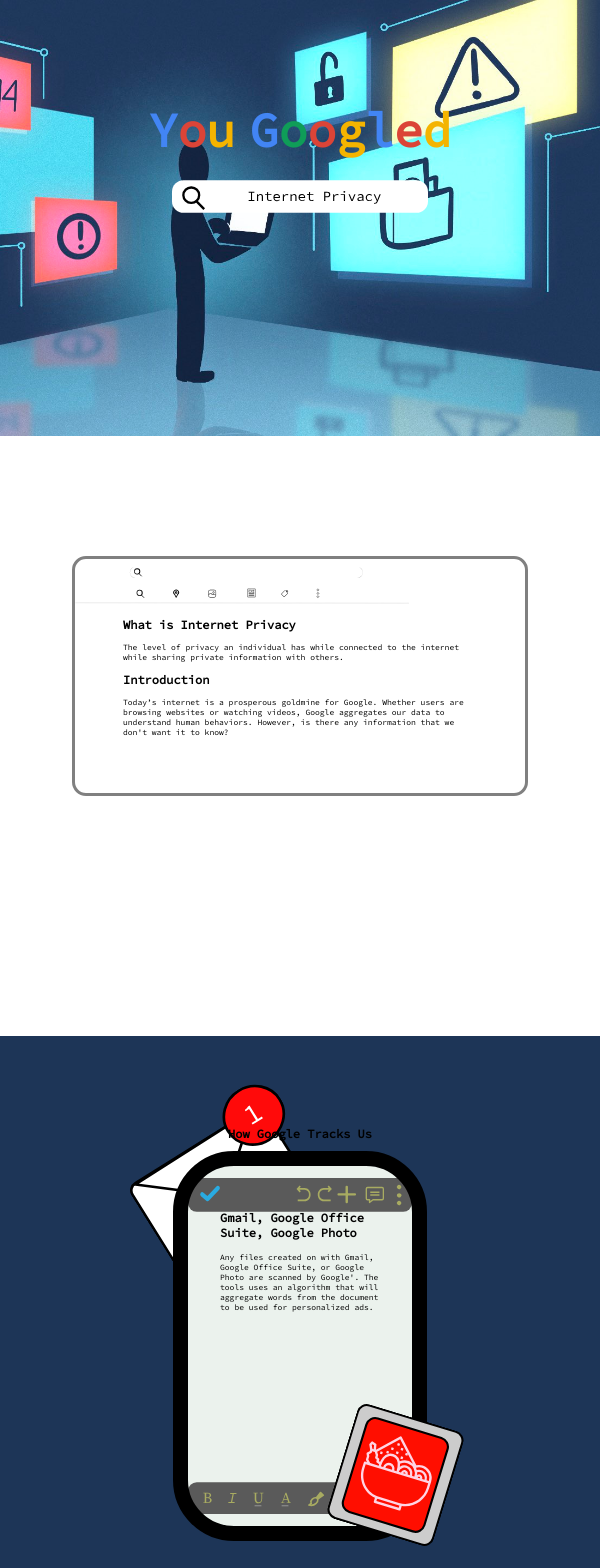
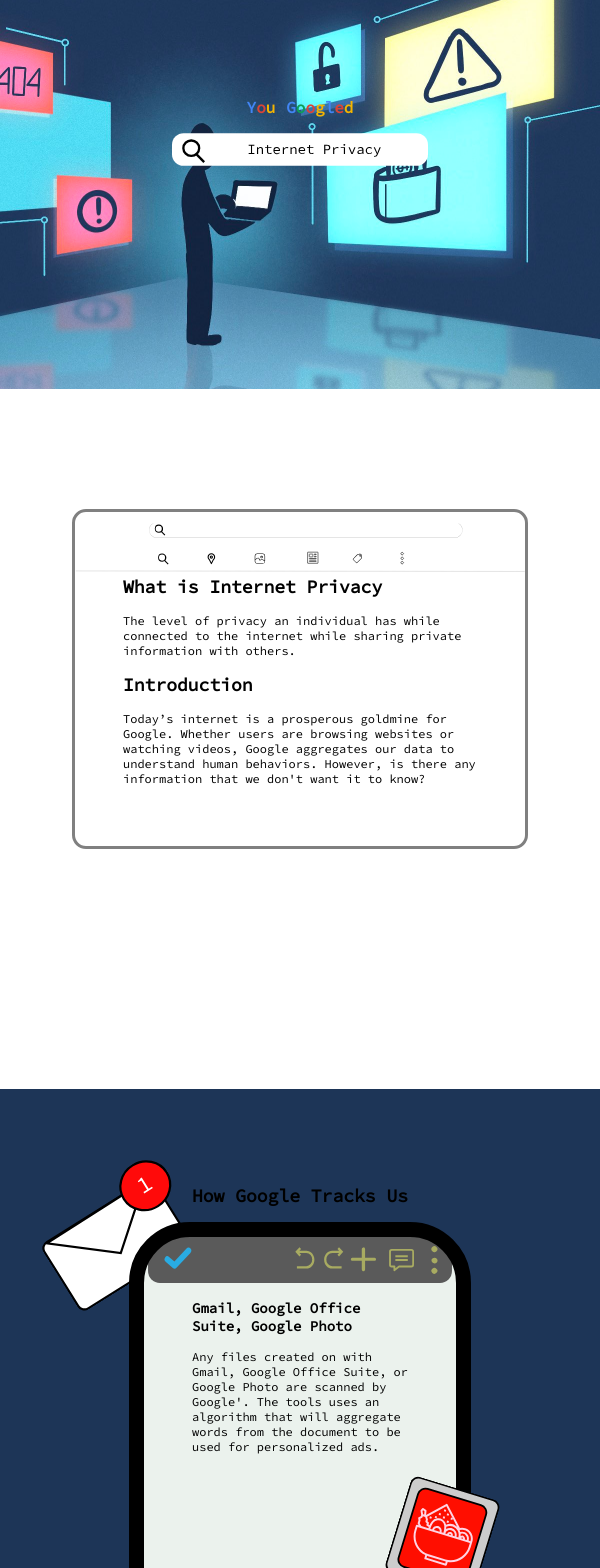
Before and after one commit to Greashun/YouGoogled, a Next.js app: page / in a window 600 px wide. Shown: the top 1568 px of the page. Built offline with nearby package versions, Linux system fonts and the light colour scheme.

Commit message:
update media queries

```diff
--- a/pages/index.js
+++ b/pages/index.js
@@ -147,7 +147,7 @@
       <section className={styles.videoSection}>
         <div className={styles.videoTube}>
           <div className={styles.videoSpace}></div>
-          <div>
+          <div className={styles.videText}>
             <h2>Digital Security and Your Data</h2>
             <p>
               Between 2012 - 2017{" "}
--- a/styles/Home.module.css
+++ b/styles/Home.module.css
@@ -77,20 +77,6 @@
   margin-top: 10vh;
 }
 
-.docSection {
-  background-image: url("/img/google-docs.svg");
-  background-position: 50%;
-  background-color: #ebf2ed;
-  background-size: contain;
-  background-repeat: no-repeat;
-  max-width: 380px;
-  height: 62vh;
-  padding: 6rem;
-  margin-bottom: 10vh;
-  border: 15px solid black;
-  border-radius: 61px;
-}
-
 .emailIcon,
 .ramenIcon,
 .cookieOneIcon,
@@ -145,6 +131,20 @@
   margin-left: -49vh;
 }
 
+.docSection {
+  background-image: url("/img/google-docs.svg");
+  background-position: 50%;
+  background-color: #ebf2ed;
+  background-size: contain;
+  background-repeat: no-repeat;
+  max-width: 380px;
+  height: 57vh;
+  padding: 6rem;
+  margin-bottom: 10vh;
+  border: 15px solid black;
+  border-radius: 61px;
+}
+
 .browserSection {
   background-image: url("/img/browser.svg");
   background-position: 50%;
@@ -152,7 +152,7 @@
   background-size: contain;
   background-repeat: no-repeat;
   max-width: 380px;
-  height: 62vh;
+  height: 57vh;
   padding: 6rem;
   margin-bottom: 10vh;
   border: 15px solid black;
@@ -241,187 +241,18 @@
   border-radius: 28px;
 }
 
-@media screen and (min-width: 600px) and (max-width: 800px) {
+@media screen and (min-width: 320px) and (max-width: 480px) {
   .content {
-    display: flex;
-    flex-direction: column;
-    width: 100%;
-  }
-  .colorBlue {
-    color: #4285f4;
-    font-size: 3em;
+    font-size: 10px;
   }
 
-  .colorRed {
-    color: #db4437;
-    font-size: 3em;
+  .colorBlue,
+  .colorGreen,
+  .colorRed,
+  .colorYellow {
+    font-size: 1rem;
   }
 
-  .colorYellow {
-    color: #f4b400;
-    font-size: 3em;
-  }
-
-  .colorGreen {
-    color: #0f9d58;
-    font-size: 3em;
-  }
-  .searchBarTitle {
-  }
-}
-@media screen and (min-width: 375px) and (max-width: 600px) {
-  .content {
-    display: flex;
-    flex-direction: column;
-    width: 100%;
-  }
-  .colorBlue {
-    color: #4285f4;
-    font-size: 2em;
-  }
-
-  .colorRed {
-    color: #db4437;
-    font-size: 2em;
-  }
-
-  .colorYellow {
-    color: #f4b400;
-    font-size: 2em;
-  }
-
-  .colorGreen {
-    color: #0f9d58;
-    font-size: 2em;
-  }
-  .searchBarTitle {
-  }
-}
-@media screen and (min-width: 600px) and (max-width: 800px) {
-  .content {
-    display: flex;
-    flex-direction: column;
-    width: 100%;
-  }
-  .colorBlue {
-    color: #4285f4;
-    font-size: 3em;
-  }
-
-  .colorRed {
-    color: #db4437;
-    font-size: 3em;
-  }
-
-  .colorYellow {
-    color: #f4b400;
-    font-size: 3em;
-  }
-
-  .colorGreen {
-    color: #0f9d58;
-    font-size: 3em;
-  }
-  .searchBarSection {
-    /*height: 16vh;
-    padding: 1rem 13rem 1rem;*/
-
-    width: 100%;
-  }
-  .searchResultText {
-    width: 55%;
-    padding: 7rem;
-    margin-bottom: 25vh;
-    /*background-image: url("/img/search-result.svg");
-    background-size: contain;
-    background-repeat: no-repeat;*/
-  }
-
-  .slideText {
-    padding: 6rem;
-  }
-
-  .videoTube {
-    padding: 1rem;
-  }
-
-  .finalSectionText {
-    padding: 2rem;
-  }
-
-  .emailIcon,
-  .ramenIcon,
-  .cookieOneIcon,
-  .cookieTwoIcon,
-  .pinIcon,
-  .ticketsIcon {
-    /*background-image: url("/img/cookie-1.svg");*/
-    height: 210px;
-    position: absolute;
-  }
-
-  .emailIcon {
-    margin-left: -33vh;
-  }
-
-  .ramenIcon {
-    margin-top: 33vh;
-    margin-left: 5vh;
-  }
-
-  .cookieOneIcon {
-    margin-top: -3vh;
-    margin-left: 5vh;
-  }
-
-  .cookieTwoIcon {
-    margin-left: -34vh;
-  }
-
-  .pinIcon {
-    margin-top: 35vh;
-    margin-left: 5vh;
-  }
-
-  .ticketsIcon {
-    margin-top: -3vh;
-    margin-left: -33vh;
-  }
-}
-@media (min-width: 375px) and (max-width: 600px) {
-  .content {
-    display: flex;
-    flex-direction: column;
-    width: 100%;
-  }
-  .colorBlue {
-    color: #4285f4;
-    font-size: 2em;
-  }
-
-  .colorRed {
-    color: #db4437;
-    font-size: 2em;
-  }
-
-  .colorYellow {
-    color: #f4b400;
-    font-size: 2em;
-  }
-
-  .colorGreen {
-    color: #0f9d58;
-    font-size: 2em;
-  }
-  .searchBarTitle {
-  }
-  .searchBarSection {
-    width: 100%;
-    background-image: url(/img/main.jpg);
-    background-size: cover;
-    background-repeat: no-repeat;
-    background-position: center;
-  }
   .searchResultText {
     width: 59%;
     padding: 3rem;
@@ -435,36 +266,146 @@
   .docSection,
   .browserSection,
   .mapSection {
-    height: 37vh;
+    height: 28vh;
     padding: 2rem;
     margin-bottom: 20.5vw;
-    max-width: 20vh;
+    max-width: 17vh;
   }
 
   .slideSection {
-    height: 50vh;
+    height: 44vh;
   }
 
   .slideText {
-    padding: 3rem;
+    padding: 2.5rem;
+    font-size: 7px;
   }
 
   .videoSection {
-    height: 68vh;
+    height: 38vh;
     padding: 3rem 9rem 4rem;
     margin-bottom: 2vh;
   }
 
   .videoTube {
+    padding: 2rem;
+  }
+
+  .videoSpace {
+    height: 24vh;
+  }
+
+  .videoText {
+    max-width: 60vw;
+  }
+  .finalSectionText {
+    width: 18vh;
+    padding: 3rem;
+  }
+
+  .emailIcon,
+  .ramenIcon,
+  .cookieOneIcon,
+  .cookieTwoIcon,
+  .pinIcon,
+  .ticketsIcon {
+    height: 45px;
+  }
+
+  .emailIcon {
+    margin-top: -2vh;
+    margin-left: -14vh;
+  }
+
+  .ramenIcon {
+    margin-top: 19vh;
+    margin-left: 9vh;
+  }
+
+  .cookieOneIcon {
+    margin-top: -1vh;
+    margin-left: 9vh;
+  }
+
+  .cookieTwoIcon {
+    margin-top: 38vh;
+    margin-left: -17vh;
+  }
+
+  .pinIcon {
+    margin-top: 24vh;
+    margin-left: 9vh;
+  }
+
+  .ticketsIcon {
+    margin-top: -3vh;
+    margin-left: -12vh;
+  }
+}
+
+@media screen and (min-width: 481px) and (max-width: 768px) {
+  .content {
+    font-size: 12px;
+  }
+
+  .colorBlue,
+  .colorGreen,
+  .colorRed,
+  .colorYellow {
+    font-size: 1rem;
+  }
+
+  .searchResultText {
+    width: 59%;
+    padding: 3rem;
+    margin-bottom: 25vh;
+  }
+
+  .searchBarText {
+    padding: 8rem;
+  }
+
+  .docSection,
+  .browserSection,
+  .mapSection {
+    height: 45vh;
+    padding: 3rem;
+    margin-bottom: 20.5vw;
+    max-width: 27vh;
+  }
+
+  .slideSection {
+    height: 46vh;
+  }
+
+  .slideText {
     padding: 4rem;
   }
 
-  .videoSpace {
-    height: 17vh;
+  .slideText > h2 {
+    font-size: 16px;
   }
 
+  .videoSection {
+    height: 85vh;
+    padding: 3rem 9rem 4rem;
+    margin-bottom: 2vh;
+  }
+
+  .videoTube {
+    padding: 1rem;
+    max-width: 415px;
+  }
+
+  .videoSpace {
+    height: 28vh;
+  }
+
+  .videoText {
+    max-width: 60vw;
+  }
   .finalSectionText {
-    width: 18vh;
+    width: 28vh;
     padding: 4rem;
   }
 
@@ -474,29 +415,127 @@
   .cookieTwoIcon,
   .pinIcon,
   .ticketsIcon {
-    /*background-image: url("/img/cookie-1.svg");*/
-    height: 120px;
-    position: absolute;
+    height: 100px;
   }
 
   .emailIcon {
     margin-top: -5vh;
-    margin-left: -21vh;
+    margin-left: -32vh;
   }
 
   .ramenIcon {
     margin-top: 33vh;
-    margin-left: 5vh;
+    margin-left: 12vh;
   }
 
   .cookieOneIcon {
     margin-top: -3vh;
-    margin-left: 5vh;
+    margin-left: 11vh;
   }
 
   .cookieTwoIcon {
     margin-top: 38vh;
-    margin-left: -17vh;
+    margin-left: -29vh;
+  }
+
+  .pinIcon {
+    margin-top: 33vh;
+    margin-left: 13vh;
+  }
+
+  .ticketsIcon {
+    margin-top: -8vh;
+    margin-left: -27vh;
+  }
+}
+
+@media screen and (min-width: 769px) and (max-width: 1024px) {
+  .colorBlue,
+  .colorGreen,
+  .colorRed,
+  .colorYellow {
+    font-size: 1rem;
+  }
+
+  .searchResultText {
+    padding: 7rem;
+  }
+
+  .searchBarText {
+    padding: 8rem;
+  }
+
+  .docSection,
+  .browserSection,
+  .mapSection {
+    height: 50vh;
+    padding: 5rem;
+    margin-bottom: 20.5vw;
+    max-width: 29vh;
+  }
+
+  .slideSection {
+    height: 65vh;
+  }
+
+  .slideText {
+    padding: 9rem;
+  }
+
+  .videoSection {
+    height: 105vh;
+    padding: 3rem 9rem 4rem;
+    margin-bottom: 2vh;
+  }
+
+  .videoTube {
+    padding: 5rem;
+  }
+
+  .videoSpace {
+    height: 36vh;
+  }
+
+  .videoText {
+    max-width: 60vw;
+  }
+
+  .finalSection {
+    padding: 6rem;
+  }
+
+  .finalSectionText {
+    width: 55vh;
+    padding: 4rem;
+  }
+
+  .emailIcon,
+  .ramenIcon,
+  .cookieOneIcon,
+  .cookieTwoIcon,
+  .pinIcon,
+  .ticketsIcon {
+    height: 220px;
+  }
+
+  .emailIcon {
+    margin-top: -5vh;
+    margin-left: -43vh;
+  }
+
+  .ramenIcon {
+    margin-top: 33vh;
+    margin-left: 16vh;
+  }
+
+  .cookieOneIcon {
+    margin-top: -3vh;
+    margin-left: 11vh;
+  }
+
+  .cookieTwoIcon {
+    margin-top: 38vh;
+    margin-left: -39vh;
   }
 
   .pinIcon {
@@ -509,3 +548,107 @@
     margin-left: -17vh;
   }
 }
+
+@media screen and (min-width: 1025px) and (max-width: 1200px) {
+  .colorBlue,
+  .colorGreen,
+  .colorRed,
+  .colorYellow {
+    font-size: 5rem;
+  }
+
+  .searchResultText {
+    padding: 10rem;
+    /*margin-bottom: 10vh;*/
+  }
+
+  .searchBarText {
+    padding: 8rem;
+  }
+
+  .docSection,
+  .browserSection,
+  .mapSection {
+    height: 46vh;
+    padding: 6rem;
+    margin-bottom: 20.5vw;
+    max-width: 26vh;
+  }
+
+  .slideSection {
+    height: 72vh;
+  }
+
+  .slideText {
+    padding: 15rem;
+  }
+
+  .videoSection {
+    height: 110vh;
+    padding: 3rem 9rem 4rem;
+    margin-bottom: 2vh;
+  }
+
+  .videoTube {
+    padding: 5rem;
+  }
+
+  .videoSpace {
+    height: 38vh;
+  }
+
+  .videoText {
+    max-width: 60vw;
+  }
+  .finalSectionText {
+    width: 18vh;
+    padding: 4rem;
+  }
+
+  .emailIcon,
+  .ramenIcon,
+  .cookieOneIcon,
+  .cookieTwoIcon,
+  .pinIcon,
+  .ticketsIcon {
+    height: 212px;
+  }
+
+  .emailIcon {
+    margin-top: -10vh;
+    margin-left: -43vh;
+  }
+
+  .ramenIcon {
+    margin-top: 33vh;
+    margin-left: 14vh;
+  }
+
+  .cookieOneIcon {
+    margin-top: -3vh;
+    margin-left: 11vh;
+  }
+
+  .cookieTwoIcon {
+    margin-top: 38vh;
+    margin-left: -38vh;
+  }
+
+  .pinIcon {
+    margin-top: 38vh;
+    margin-left: 13vh;
+  }
+
+  .ticketsIcon {
+    margin-top: -11vh;
+    margin-left: -32vh;
+  }
+
+  .finalSection {
+  }
+
+  .finalSectionText {
+    width: 58vh;
+    padding: 4em;
+  }
+}
--- a/styles/globals.css
+++ b/styles/globals.css
@@ -4,26 +4,8 @@
 body {
   min-height: 100%;
   margin: 0 auto;
-  /*max-width: 94ch;*/
   font-family: "Source Code Pro", monospace;
   text-align: left;
-  /*min-height: 100%;
-  display: flex;
-  flex-direction: column;
-  flex-wrap: nowrap;
-  justify-content: center;
-  align-items: center;
-  align-content: center;*/
-  /*background-image: url("/img/pic.jpg");*/
-}
-
-h2 {
-}
-
-h3 {
-}
-
-p {
 }
 
 div,
@@ -41,7 +23,7 @@
   z-index: -3;
 }
 
-@media (min-width: 600px) and (max-width: 800px) {
+/*@media (min-width: 600px) and (max-width: 800px) {
   p {
     font-size: 16px;
   }
@@ -59,4 +41,11 @@
   li {
     font-size: 8px;
   }
-}
+}*/
+
+/*@media (min-width: 481) and (max-width: 768) {
+  html,
+  body {
+    font-size: 12px;
+  }
+}*/
```
